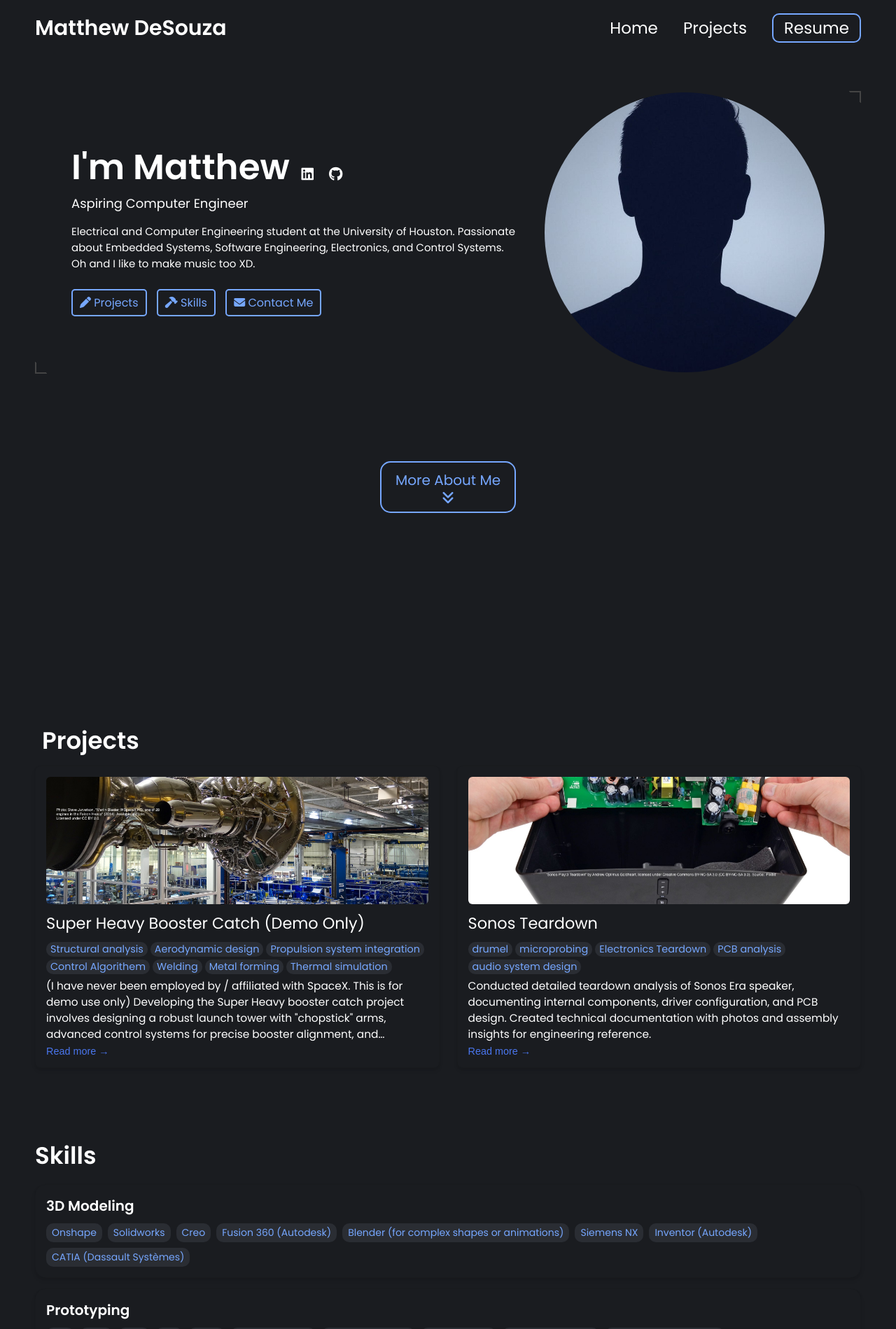
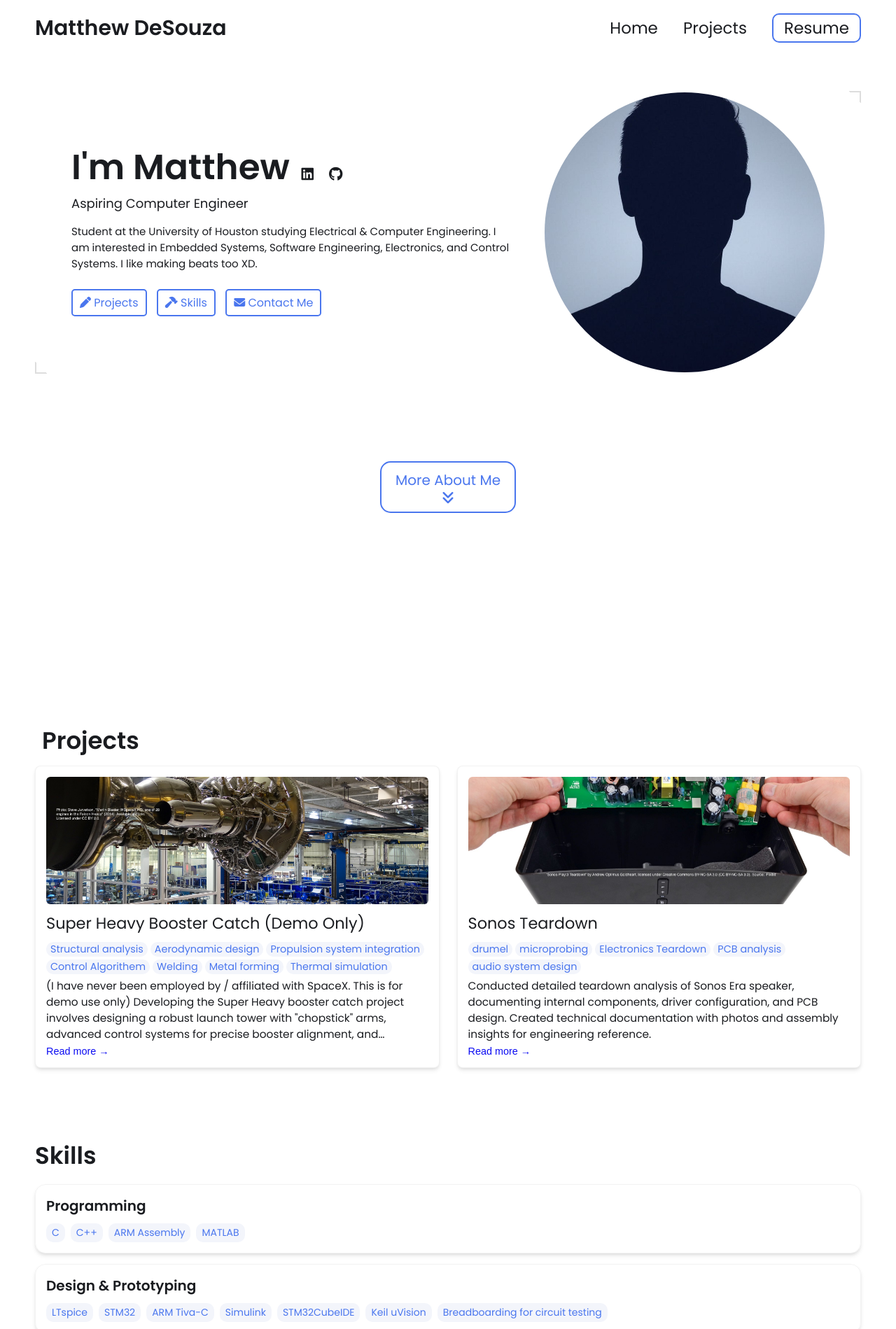
Before and after one commit to mcdesouza/mcdesouza.github.io, a Jekyll site: the page built from index.html, in a window 1280 px wide. Shown: the top 1899 px of the page at 70% size. Built offline with Jekyll 4.4.1, drawn with Linux system fonts in a browser that asks for light colours; some of the changed text lies outside the part shown.

Commit message:
Update _config.yml

```diff
--- a/_config.yml
+++ b/_config.yml
@@ -15,8 +15,8 @@ title: Matthew DeSouza's Portfolio # This is what shows up in the tab of the bro
 name: Matthew DeSouza
 headline: Aspiring Computer Engineer
 description: >- # dont remove this line. this will ignore all new lines until the next section
-  Electrical and Computer Engineering student at the University of Houston. Passionate about Embedded Systems, Software Engineering, Electronics, and Control Systems.
-  Oh and I like to make music too XD.
+  Student at the University of Houston studying Electrical & Computer Engineering. I am interested in Embedded Systems, Software Engineering,
+  Electronics, and Control Systems. I like making beats too XD.
 # Place your profile image in /assets/images/profile-image/folder and edit the file name
 profile_image: ./assets/images/profile-image/avatar.jpeg
 
@@ -43,47 +43,27 @@ external-links:    # input only your own url slug. The icons with missing entrie
 
 # Skills Section - Add the list of your Skills by categories/tools. The indentation for each level needs to be precise.
 skills:
-  - category: 3D Modeling
+  - category: Programming
     tools:
-    - Onshape
-    - Solidworks
-    - Creo
-    - Fusion 360 (Autodesk)
-    - Blender (for complex shapes or animations)
-    - Siemens NX
-    - Inventor (Autodesk)
-    - CATIA (Dassault Systèmes)
-  - category: Prototyping
+    - C
+    - C++
+    - ARM Assembly
+    - MATLAB
+  - category: Design & Prototyping
     tools:
-    - SLA
-    - CNC
-    - FDM
-    - SLS
-    - DMLS
-    - PolyJet Printing
-    - Vacuum Casting
-    - Laser Cutting
-    - Water Jet Cutting
-    - Arduino / Raspberry Pi
+    - LTspice
+    - STM32
+    - ARM Tiva-C
+    - Simulink
+    - STM32CubeIDE
+    - Keil uVision
     - Breadboarding for circuit testing
-  - category: Design Standards / Practices
+  - category: Lab Tools
     tools:
-    - GD&T ASME Y14
-    - ISO fits and tolerances
-    - PLM (PTC Windchill / Arena)
-  - category: PCB Design
-    tools:
-    - Altium Designer
-    - Altium
-    - Eagle
-    - KiCad
-  - category: Problem Solving / Risk Management
-    tools:
-    - Root Cause Analysis (e.g., 5 Whys, Fishbone Diagram)
-    - DFMEA / PFMEA
-    - Six Sigma methodologies
-    - Shain Red-X
-
+    - Oscilloscope
+    - Function Generator
+    - Multimeter
+    - Soldering
 
 # Contact Form Setup. Setup an account and copy over the key. When someone fills out the form, it will be received in your email.
 formspree-key:   https://formspree.io/f/{8-digit key}
@@ -92,12 +72,12 @@ formspree-key:   https://formspree.io/f/{8-digit key}
 
 # Active theme (Updatethis to switch themes). Make sure to keep the indentation the samne.
 colors: # this is the basic theme
-  text: "#ffffff"
-  border: "#444"
-  link: "#76a7ff"
-  highlight: "#4a76ee"
-  background: "#1a1c20"
-  light_background: "#2a2d33"
+  text: "#1a1c20"
+  border: "#ddd"
+  link: "#4a76ee"
+  highlight: "#0c0cf2"
+  background: "#ffffff"
+  light_background: "#f3f5fb"
 
 # A few examples.
 basic theme:
```
